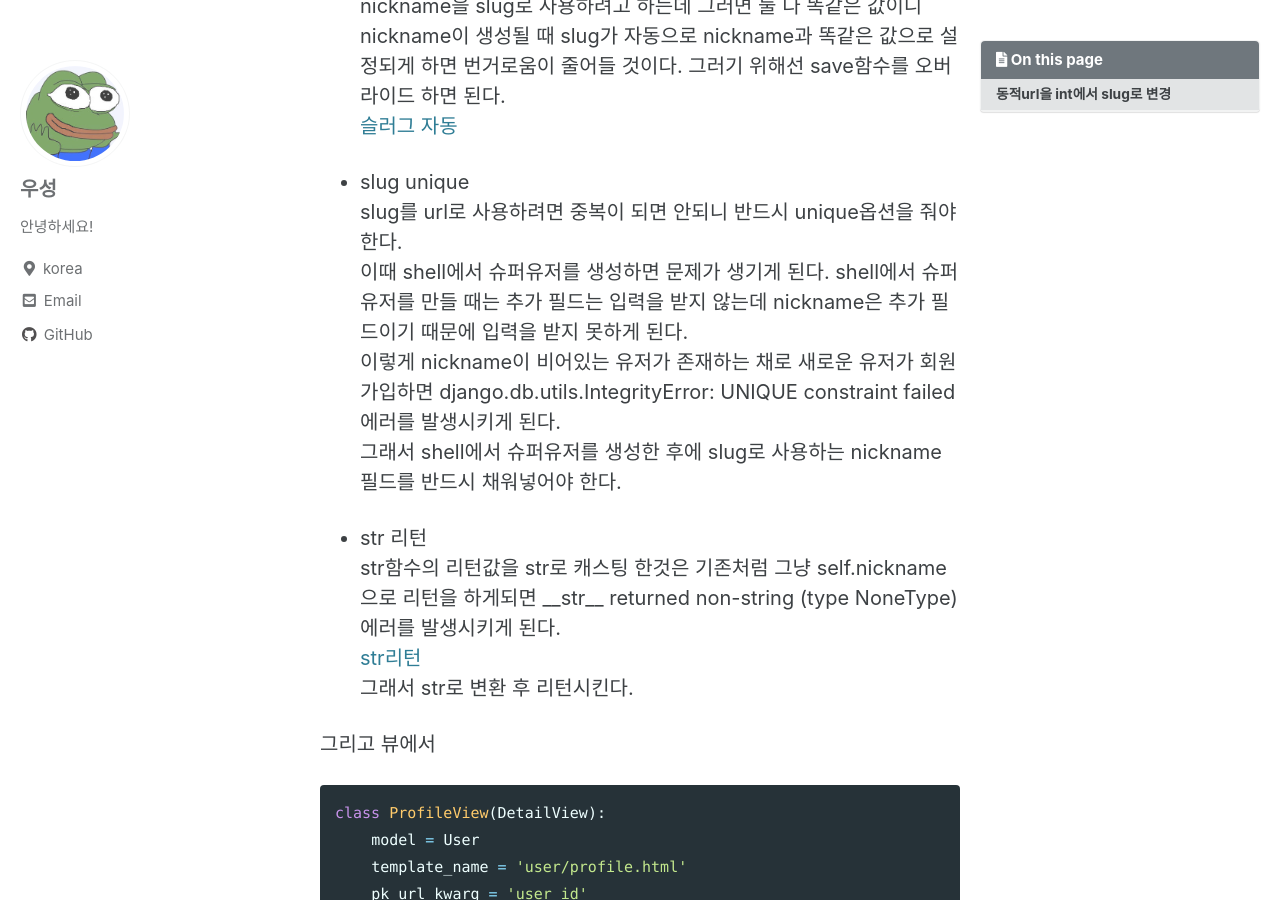
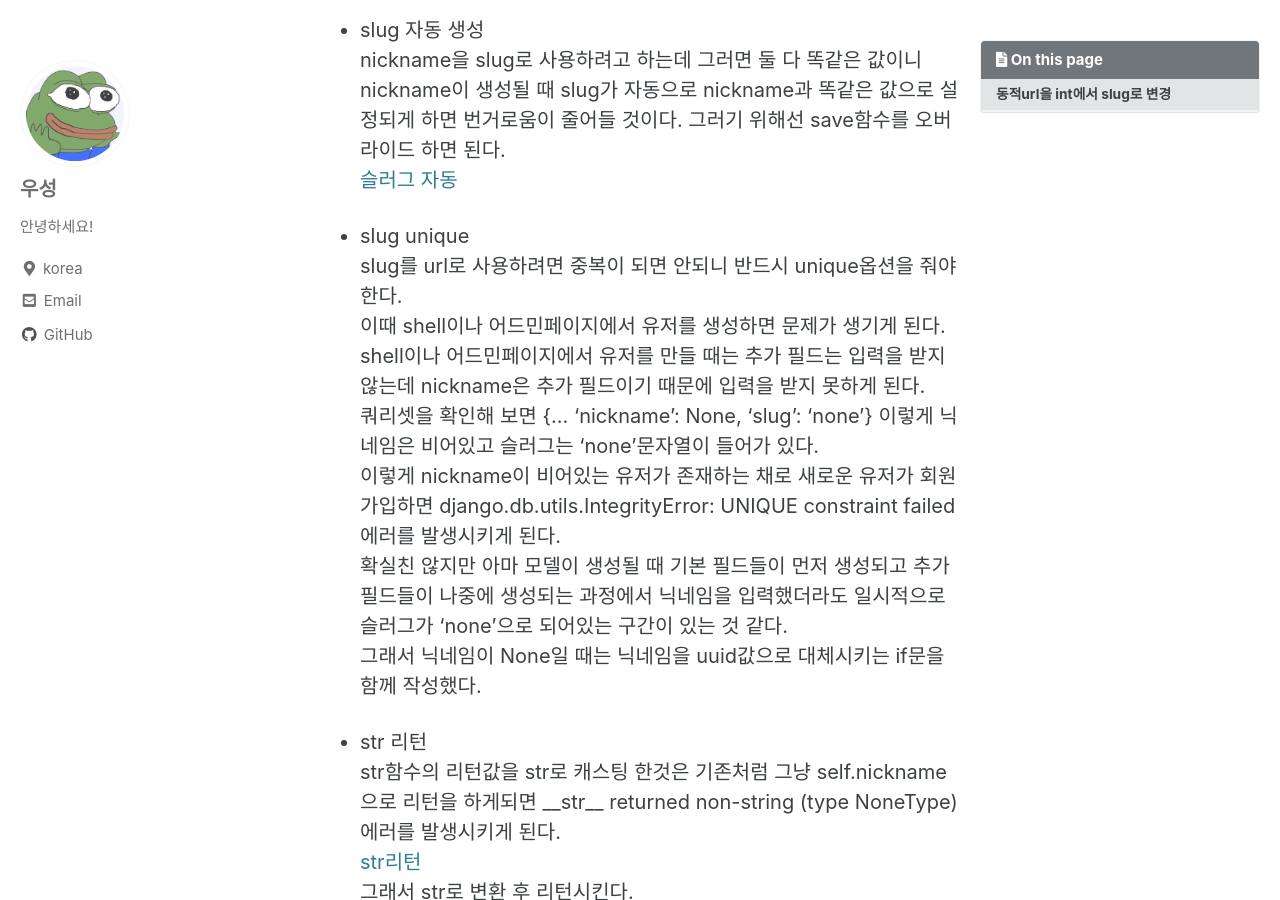
Before and after one commit to wooseongryu/wooseongryu.github.io, a Jekyll site: the page built from _posts/2022-10-26-Django-18.md, in a window 1280 px wide and 900 px high, scrolled down 1919 px. Built offline with Jekyll 4.4.1, drawn with Linux system fonts in a browser that asks for light colours; cached includes are drawn as plain includes; some web fonts are replaced; comment, search, counter and statistics services are not loaded; some of the changed text lies outside the part shown.

Commit message:
내용 추가

```diff
--- a/_posts/2022-10-26-Django-18.md
+++ b/_posts/2022-10-26-Django-18.md
@@ -65,6 +65,8 @@ class User(AbstractUser):
     )
 
     def save(self, *args, **kwargs):
+        if self.nickname == None:
+            self.nickname = uuid.uuid1()
         self.slug = slugify(self.nickname, allow_unicode=True)
         super(User, self).save(*args, **kwargs)
 
@@ -83,11 +85,13 @@ nickname을 slug로 사용하려고 하는데 그러면 둘 다 똑같은 값이
 
 - slug unique
 slug를 url로 사용하려면 중복이 되면 안되니 반드시 unique옵션을 줘야한다.
-이때 shell에서 슈퍼유저를 생성하면 문제가 생기게 된다.
-shell에서 슈퍼유저를 만들 때는 추가 필드는 입력을 받지 않는데 nickname은 추가 필드이기 때문에 입력을 받지 못하게 된다.
+이때 shell이나 어드민페이지에서 유저를 생성하면 문제가 생기게 된다.
+shell이나 어드민페이지에서 유저를 만들 때는 추가 필드는 입력을 받지 않는데 nickname은 추가 필드이기 때문에 입력을 받지 못하게 된다.
+쿼리셋을 확인해 보면 {... 'nickname': None, 'slug': 'none'} 이렇게 닉네임은 비어있고 슬러그는 'none'문자열이 들어가 있다.
 이렇게 nickname이 비어있는 유저가 존재하는 채로 새로운 유저가 회원가입하면
 django.db.utils.IntegrityError: UNIQUE constraint failed에러를 발생시키게 된다.
-그래서 shell에서 슈퍼유저를 생성한 후에 slug로 사용하는 nickname필드를 반드시 채워넣어야 한다.
+확실친 않지만 아마 모델이 생성될 때 기본 필드들이 먼저 생성되고 추가 필드들이 나중에 생성되는 과정에서 닉네임을 입력했더라도 일시적으로 슬러그가 'none'으로 되어있는 구간이 있는 것 같다.
+그래서 닉네임이 None일 때는 닉네임을 uuid값으로 대체시키는 if문을 함께 작성했다.
 
 - str 리턴
 str함수의 리턴값을 str로 캐스팅 한것은 기존처럼 그냥 self.nickname으로 리턴을 하게되면 \__str__ returned non-string (type NoneType)에러를 발생시키게 된다.
```
